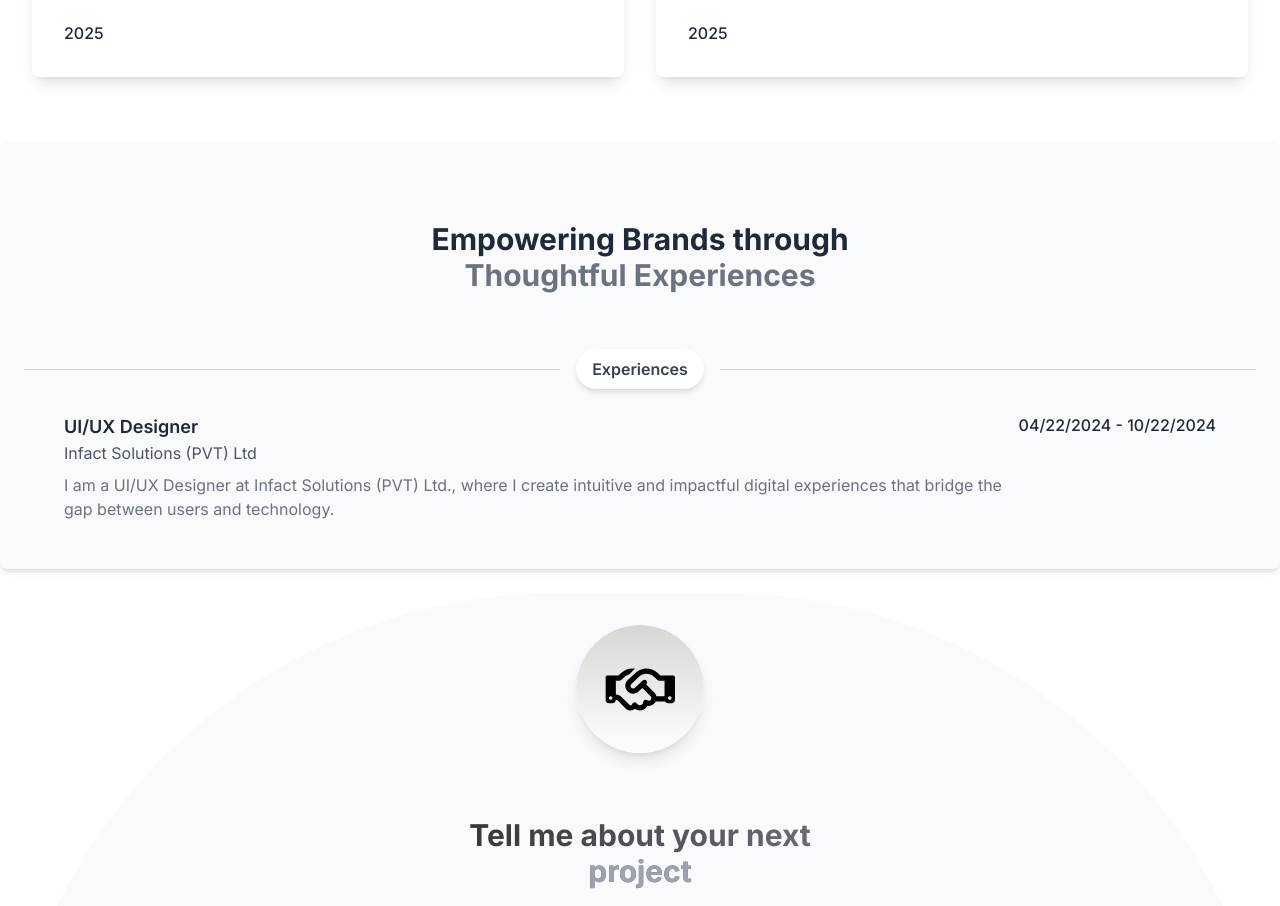
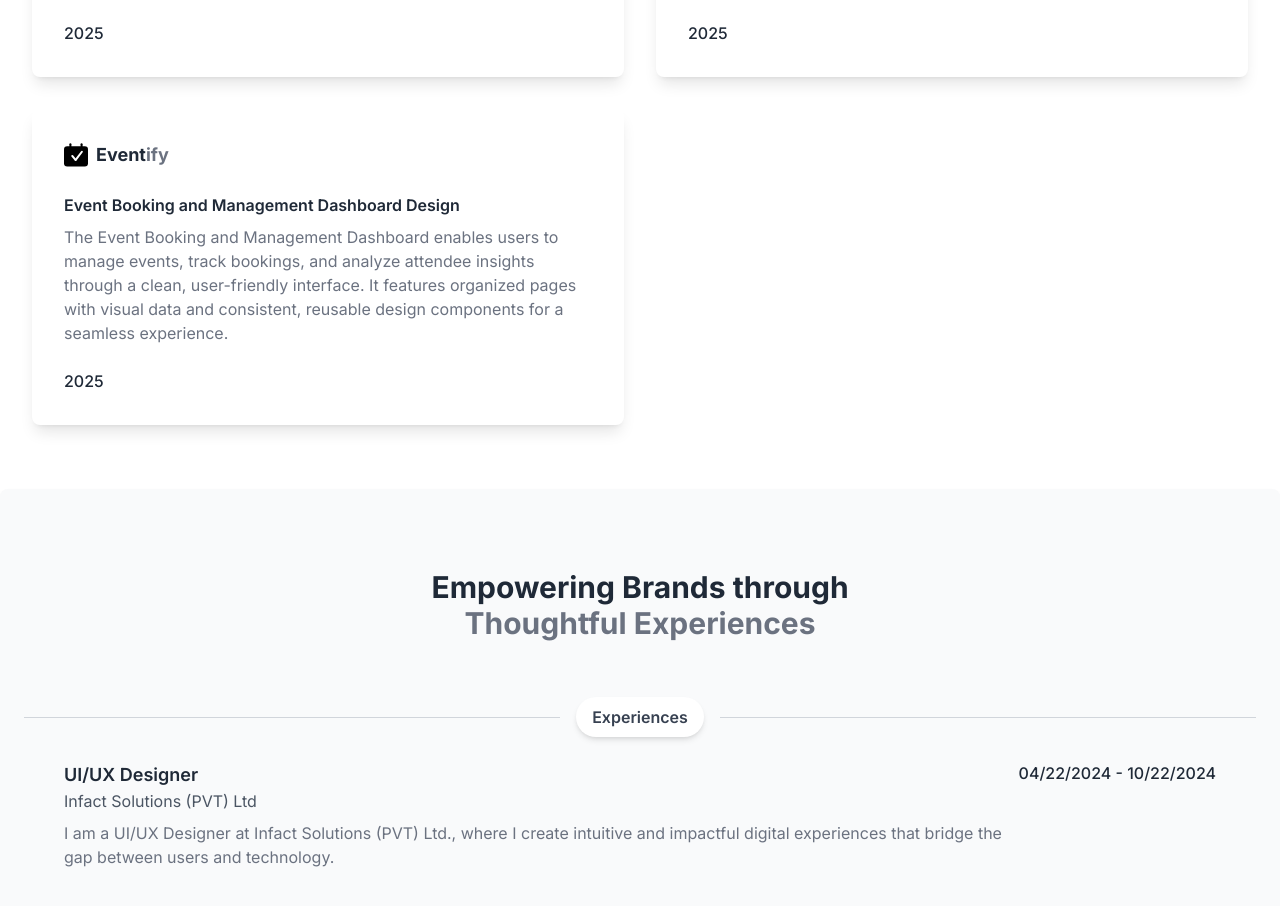
Before and after one commit to thathsaranivenurathnasuriya/my-portfolio-site, a plain HTML site: page index.html in a window 1280 px wide. Shown: the part 2082-2988 px from the top of the page. Drawn offline with nearby package versions, Linux system fonts and the light colour scheme.

Commit message:
new project add
new project update

```diff
--- a/index.html
+++ b/index.html
@@ -283,6 +283,18 @@
     <p class="text-gray-800 font-medium mt-6">2025</p>
   </a>
 
+
+  <!-- Project 5 -->
+  <a href="https://www.figma.com/design/JPStyy2DueY7prYFUYLcaU/Event-Booking-Dashboard?node-id=20-998&t=JGwnsLAskWhwFlis-1" target="_blank" class="block bg-white p-8 rounded-lg shadow-lg hover:shadow-xl hover:scale-105 hover:bg-gray-100 transform transition duration-300">
+    <div class="flex items-center space-x-2 mb-6">
+      <img src="images/Eventify.svg" alt="Pedict guard Icon" class="w-6 h-6"> <!-- Replace with actual image path -->
+      <h2 class="text-lg font-bold text-gray-800">Event<span class="text-gray-500">ify</span></h2>
+    </div>
+    <h3 class="text-md font-semibold text-gray-800">Event Booking and Management Dashboard Design</h3>
+    <p class="text-gray-500 mt-2">The Event Booking and Management Dashboard enables users to manage events, track bookings, and analyze attendee insights through a clean, user-friendly interface. It features organized pages with visual data and consistent, reusable design components for a seamless experience.</p>
+    <p class="text-gray-800 font-medium mt-6">2025</p>
+  </a>
+
 </div>
 
 
```
Also changed, not shown: images/Eventify.svg (added), 1 other file.
